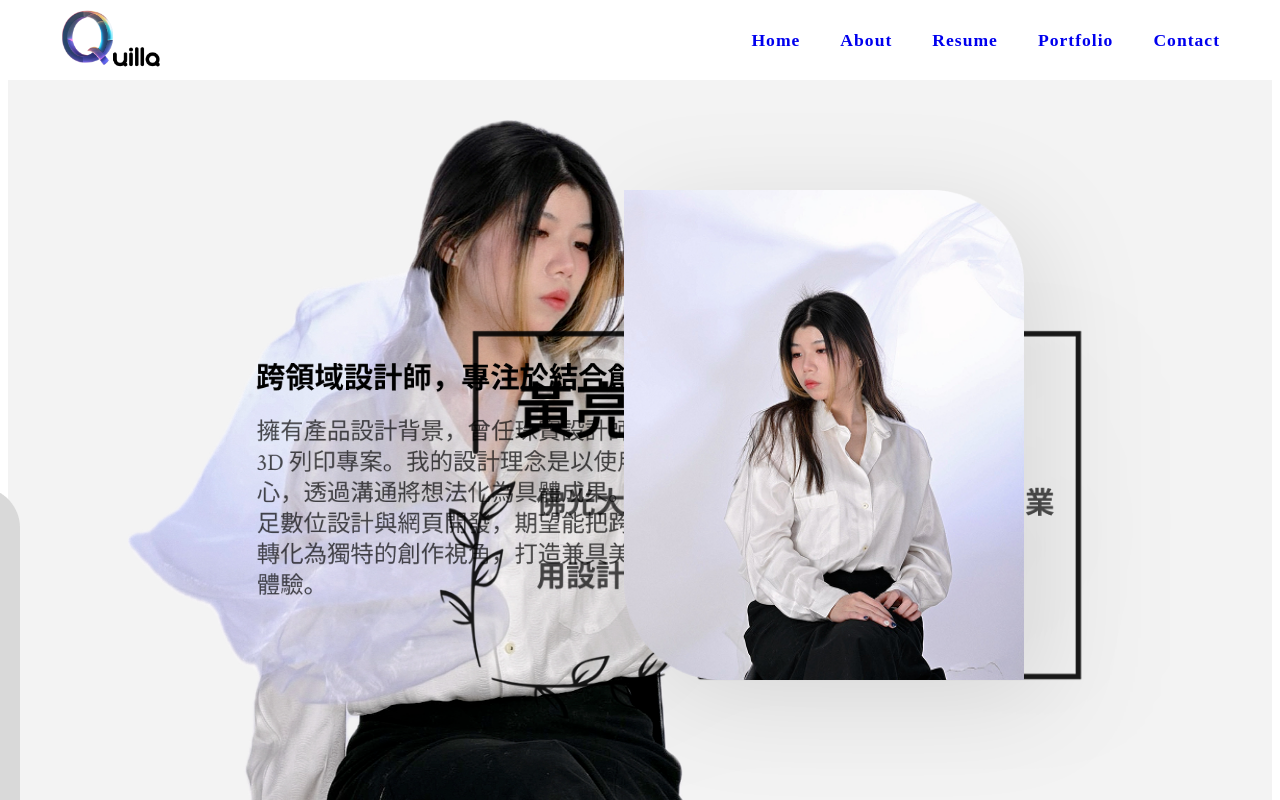
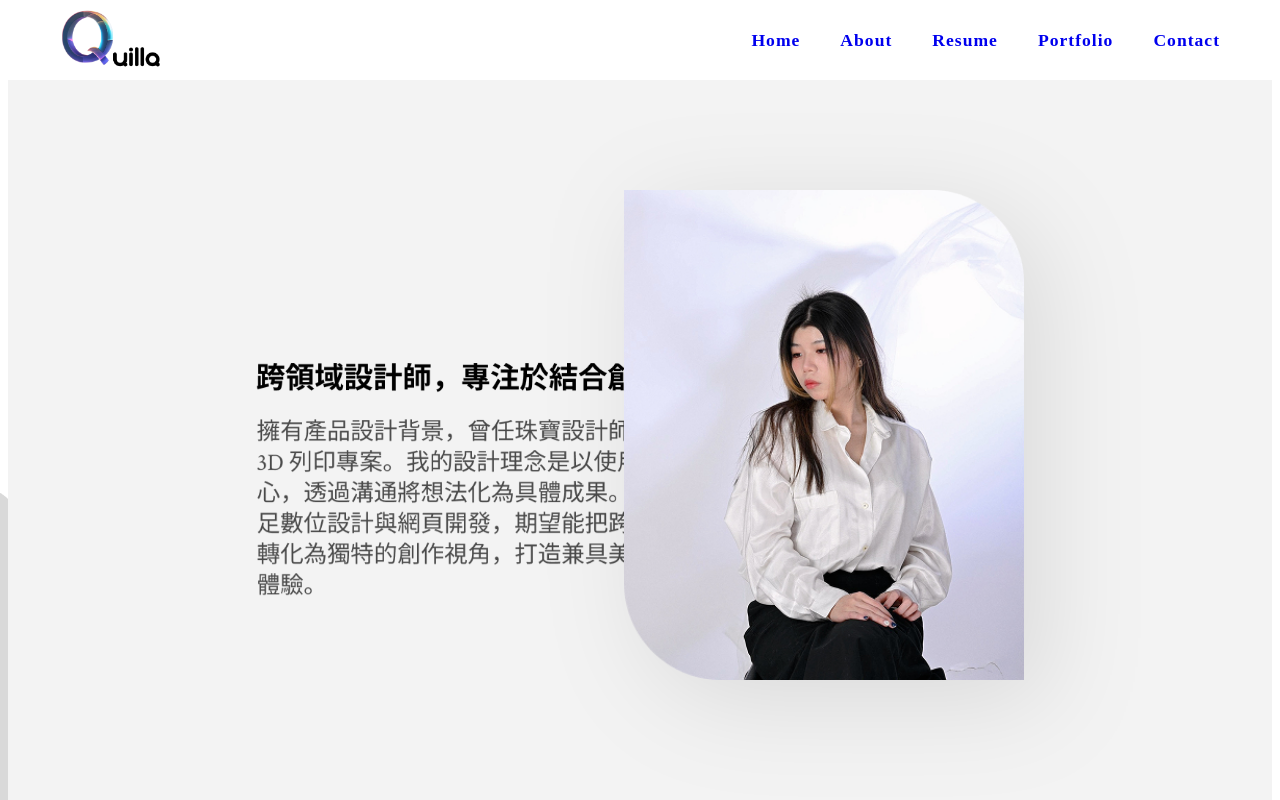
Before and after one commit to 20020224-qun/my-portfolio-react, a React (Vite) app: page / in a window 1280 px wide. Shown: the top 800 px of the page. Built offline with nearby package versions, Linux system fonts and the light colour scheme.

Commit message:
Update style.css

```diff
--- a/src/assets/style.css
+++ b/src/assets/style.css
@@ -59,23 +59,69 @@
     color: #646cff; /* 你的品牌色 */
 }
 
-    /* --- 2. 首頁區塊 (圖片同步加大) --- */
+/* ==============================
+   1. 首頁區塊：電腦版精確對位
+============================== */
 .home-container {
     background-color: #f3f3f3;
     width: 100%;
     height: 100vh;
+    position: relative;
     overflow: hidden;
-    }
-    .img-left {
-        position: absolute; left: 10%; top: 15%;
-        width: 700px; z-index: 1;
-    }
-    .img-right {
-        position: absolute; right: 15%; bottom: 10%;
-        width: 650px; z-index: 2;
-        filter: drop-shadow(20px 20px 50px rgba(0,0,0,0.15));
+    display: flex;
+    justify-content: center;
+    align-items: center;
 }
 
+/* 左圖：主視覺調整 */
+.img-left {
+    position: absolute;
+    /* 🚀 調整位置：距離左側 5%，垂直靠上 */
+    left: 5%;
+    top: 15%;
+    width: 45vw;      /* 使用 vw 讓圖片隨螢幕縮放，上限約 700-800px */
+    max-width: 800px;
+    z-index: 1;
+    opacity: 0;
+    transition: all 0.3s ease;
+}
+
+/* 右圖：副視覺調整 (疊加感) */
+.img-right {
+    position: absolute;
+    /* 🚀 調整位置：距離右側 8%，垂直靠下 */
+    right: 8%;
+    bottom: 10%;
+    width: 40vw;      /* 稍微比左圖小一點，增加透視感 */
+    max-width: 700px;
+    z-index: 2;       /* 確保疊在左圖上方 */
+    opacity: 0;
+    /* 🚀 增加更深邃的陰影，強化 3D 職人作品的份量 */
+    filter: drop-shadow(30px 30px 60px rgba(0,0,0,0.2));
+}
+
+/* --- 動態進場修正 --- */
+
+/* 左圖：從左方滑入並停在原位 */
+.scroll-reveal.active .img-left {
+    animation: slideFadeInLeft 1.2s cubic-bezier(0.16, 1, 0.3, 1) forwards;
+}
+
+/* 右圖：延遲進場，增加節奏感 */
+.scroll-reveal.active .img-right {
+    animation: slideFadeInRight 1.2s cubic-bezier(0.16, 1, 0.3, 1) forwards;
+    animation-delay: 0.2s;
+}
+
+@keyframes slideFadeInLeft {
+    from { opacity: 0; transform: translateX(-100px); }
+    to { opacity: 1; transform: translateX(0); }
+}
+
+@keyframes slideFadeInRight {
+    from { opacity: 0; transform: translateX(100px); }
+    to { opacity: 1; transform: translateX(0); }
+}
     /* --- 3. 關於區塊 (圖片同步加大) --- */
     .about-container {
         width: 100%; height: 100vh;
```
Lines whose indentation alone changed are shown as unchanged.
